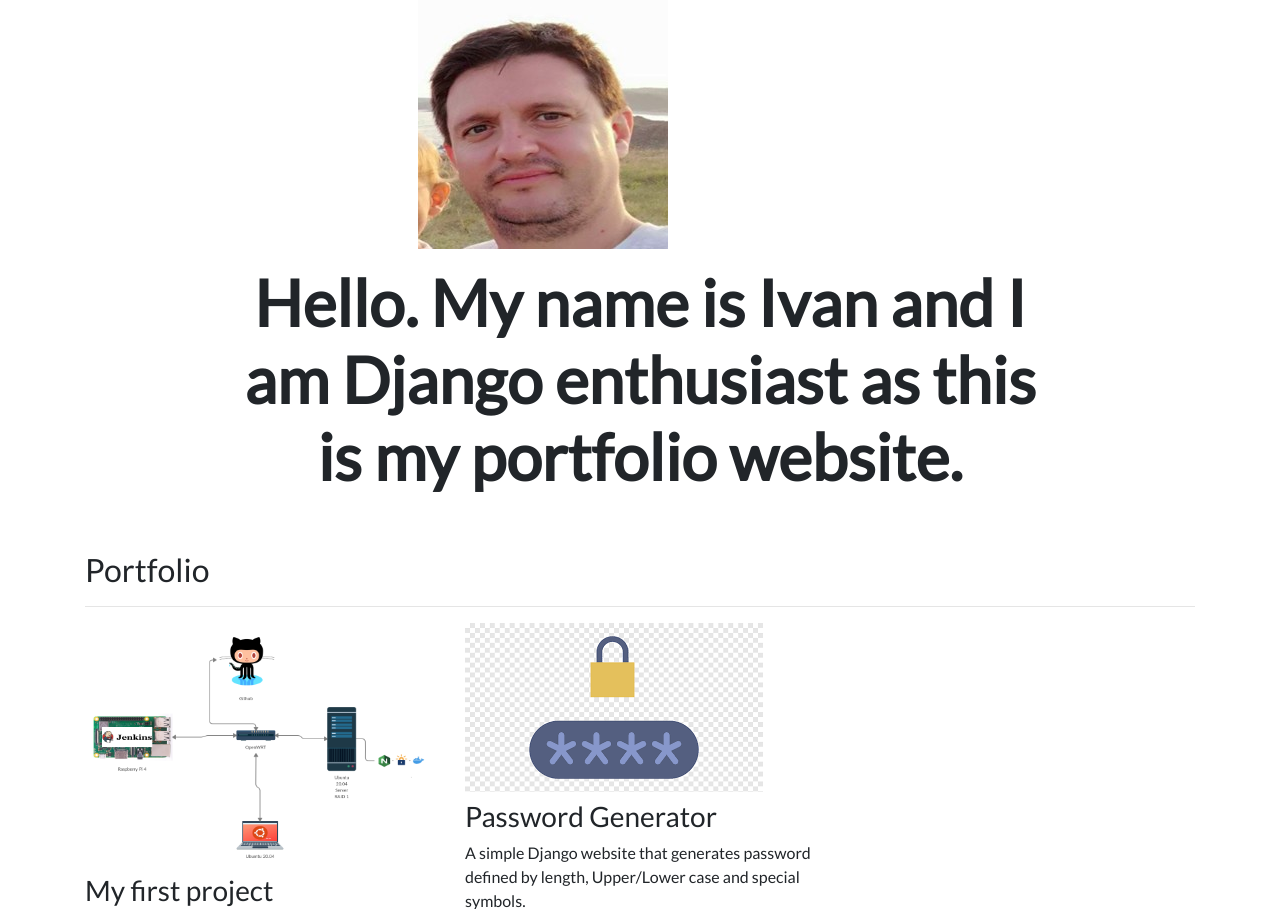
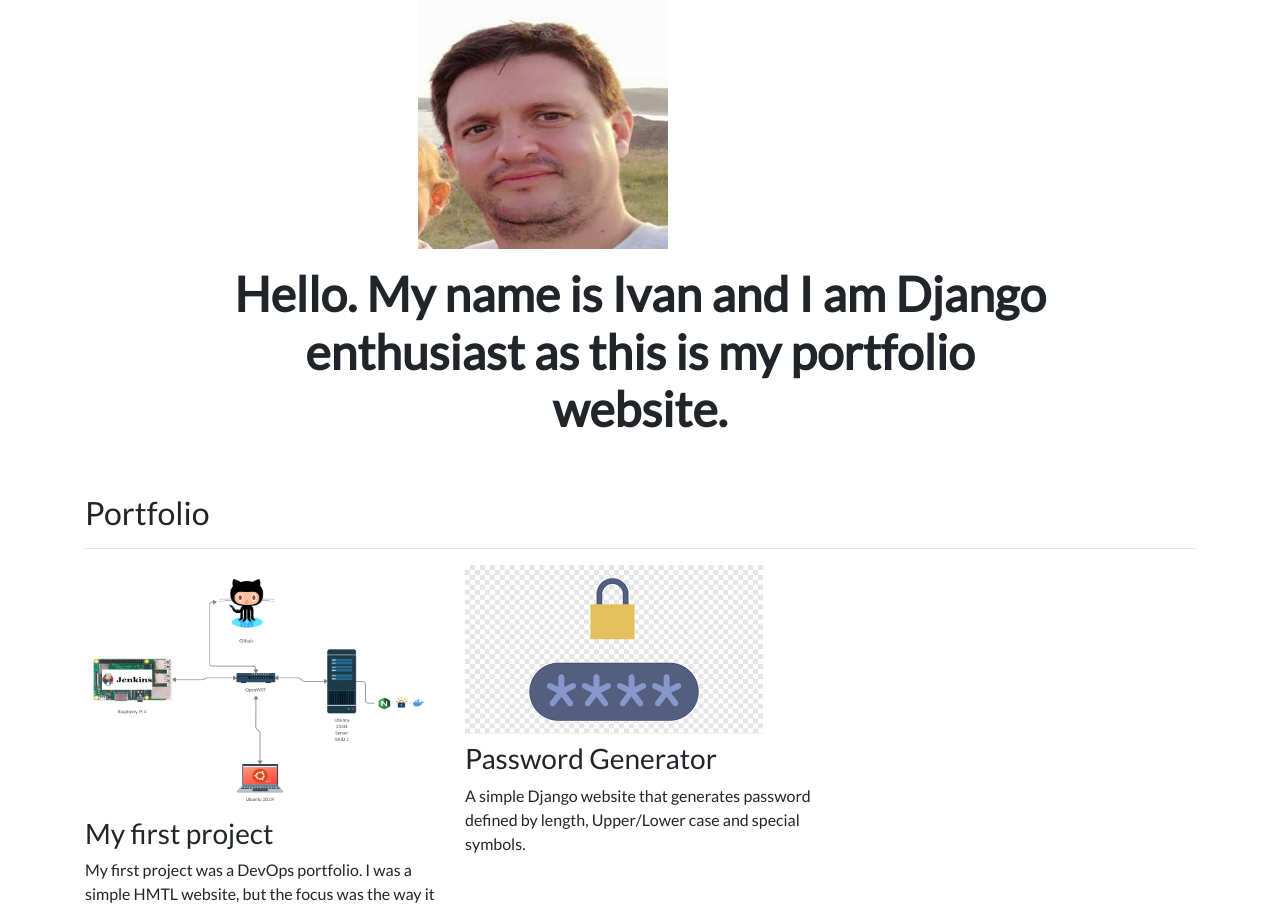
Before and after one commit to IvanKrumov/django-portfolio, a Django app: page / in a window 1280 px wide. Shown: the part 73-982 px from the top of the page. Run offline with Django 3.2, Linux system fonts and the light colour scheme; data comes from the database, SQL or seed files in the repository; some libraries are stand-ins or nearby versions.

Commit message:
Edit homepage font

```diff
--- a/portfolio/static/portfolio/custom.css
+++ b/portfolio/static/portfolio/custom.css
@@ -16,7 +16,7 @@ body {
 
 @media (min-width: 992px) {
     #hometext {
-        font-size: 4rem;
+        font-size: 3rem;
     }
     #blogdetailtitle {
         font-size: 5rem;
```
